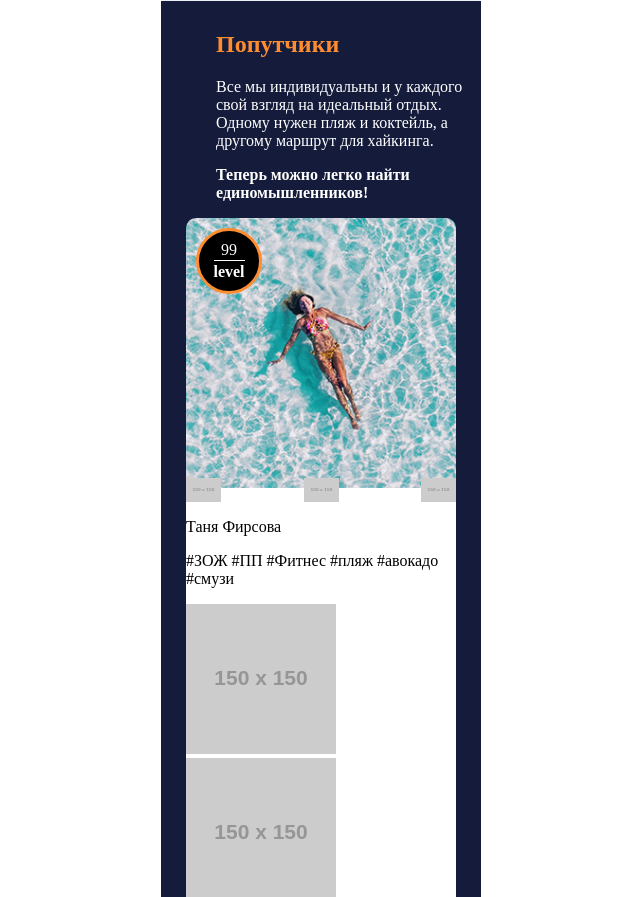
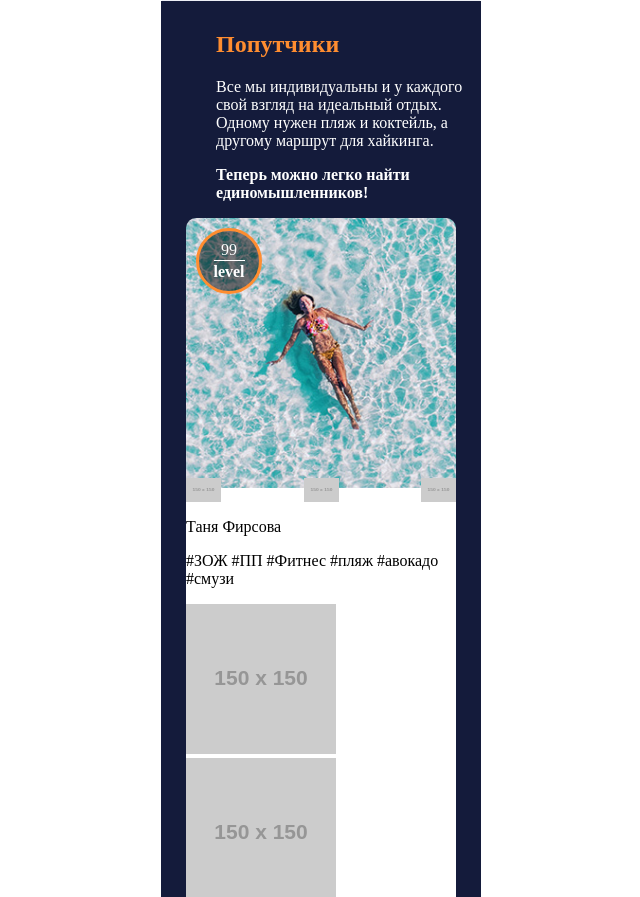
Before and after one commit to xflatiboy/1063087-pognali-18, a plain HTML site: page source/index.html in a window 1280 px wide. Shown: the part 2323-3220 px from the top of the page, without its empty margins (319-959 px from the left). Drawn offline with nearby package versions, Linux system fonts and the light colour scheme; files that its build step writes are made by us from their sources; placeholder pictures from the web are drawn by us.

Commit message:
Добавил изменения для мака

```diff
--- a/source/less/service-block.less
+++ b/source/less/service-block.less
@@ -71,7 +71,7 @@
       justify-content: space-between;
       align-items: center;
       color: #ffffff;
-      background-color: #000000;
+      background-color: ~'rgba(0,0,0,0.5)';
       border: solid 3px #ff8d30;
     }
 
```
